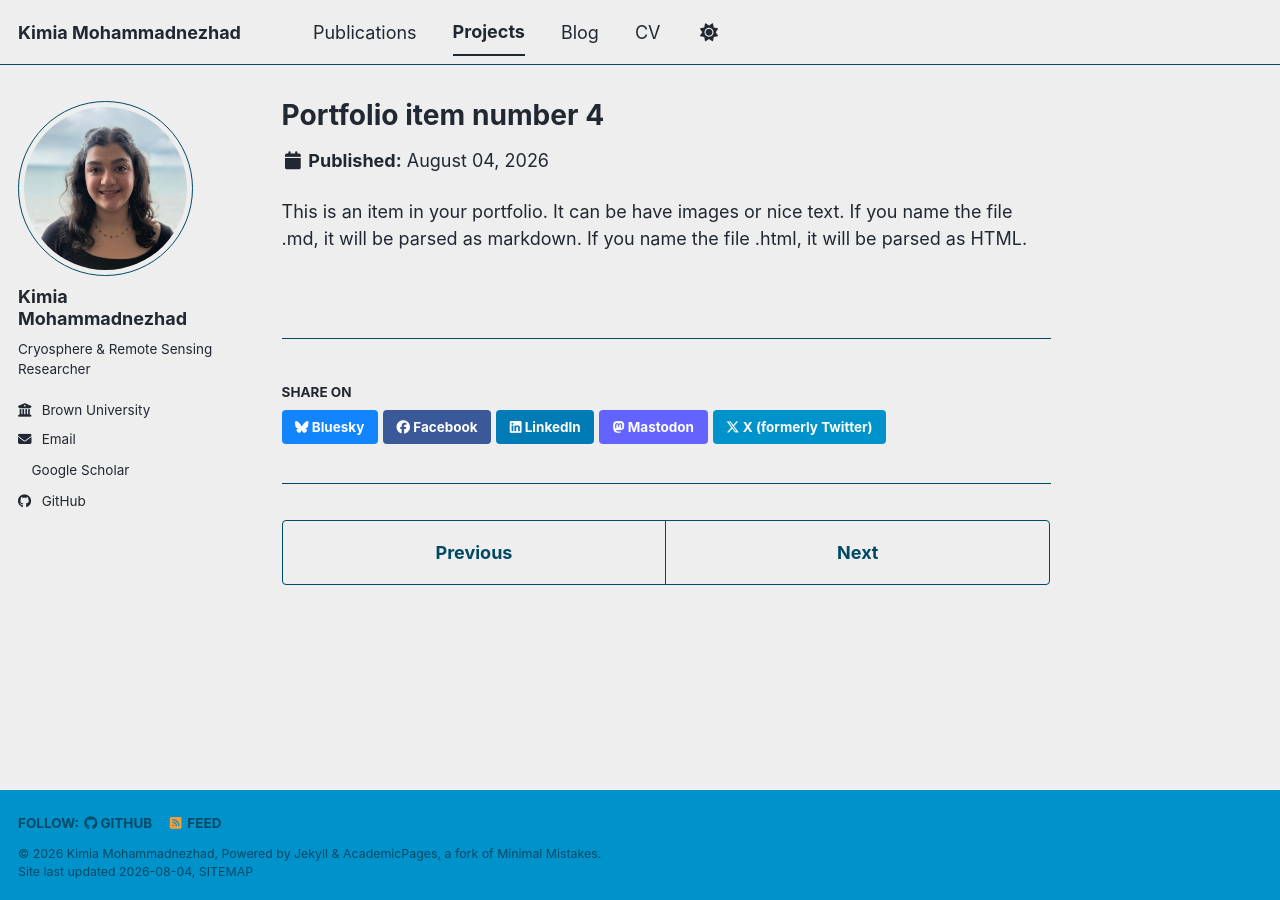
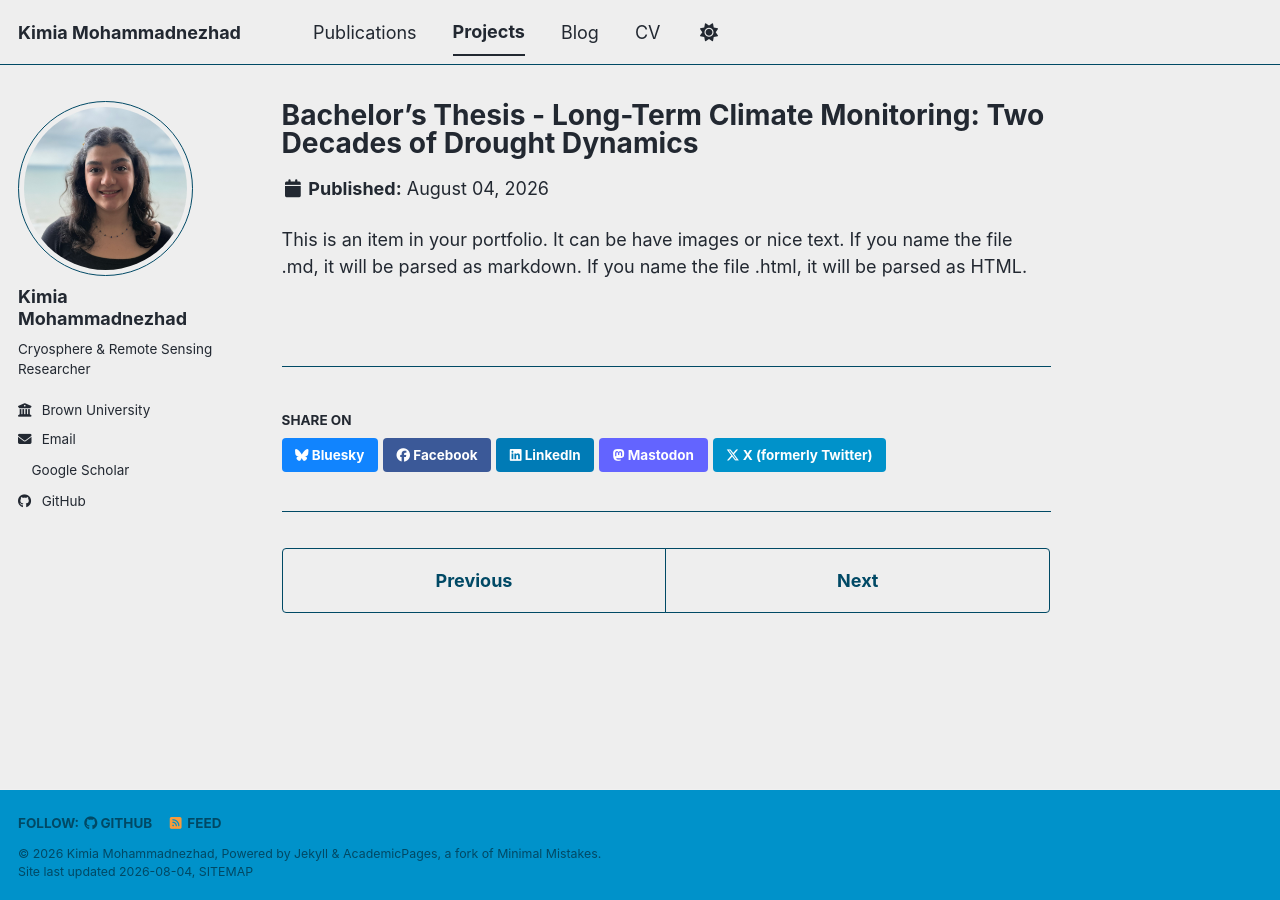
Before and after one commit to kimnezhad/kimnezhad.github.io, a Jekyll site: the page built from _portfolio/portfolia-4.md, in a window 1280 px wide. Built offline with Jekyll 4.4.1, drawn with Linux system fonts in a browser that asks for light colours; a style sheet for code colours, icons or effects is not loaded.

Commit message:
Update portfolia-4.md

```diff
--- a/_portfolio/portfolia-4.md
+++ b/_portfolio/portfolia-4.md
@@ -1,6 +1,6 @@
 ---
-title: "Portfolio item number 4"
-excerpt: "Short description of portfolio item number 2 <br/><img src='/images/500x300.png'>"
+title: "Bachelor’s Thesis - Long-Term Climate Monitoring: Two Decades of Drought Dynamics"
+excerpt: "Analyzed 20 years of MODIS satellite observations to assess drought dynamics and changing spatial climate patterns across Iran. <br/><img src='/images/500x300.png'>"
 collection: portfolio
 ---
 
```
